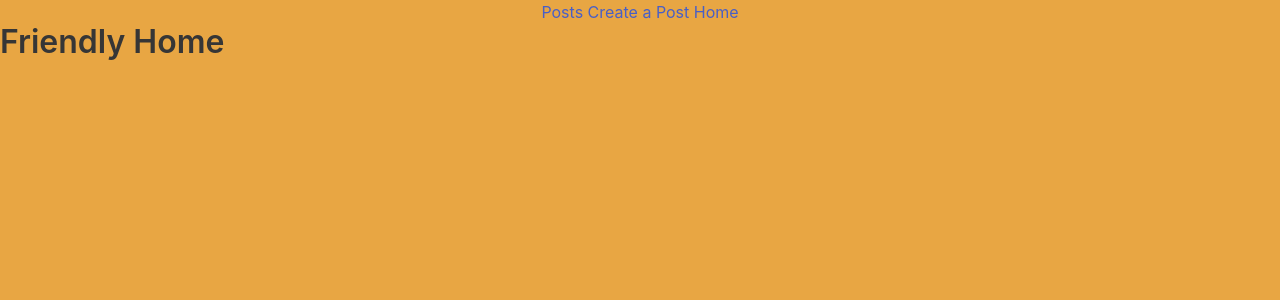
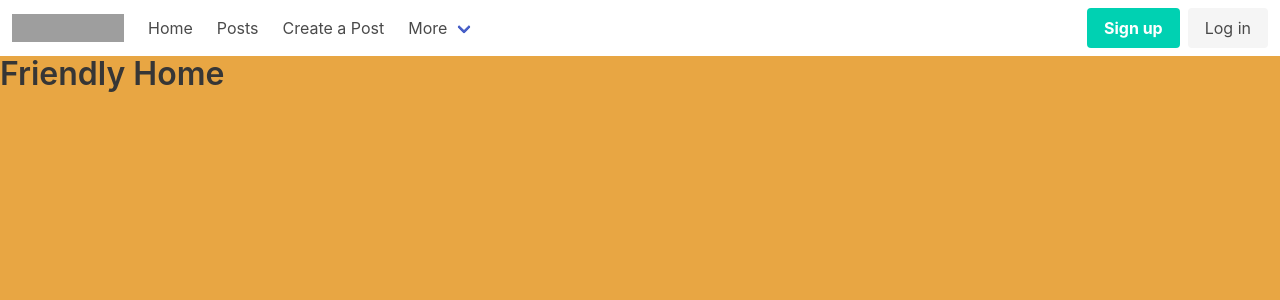
Before and after one commit to raymondborel/FriendlyDjangoApp, a Django app: page / in a window 1280 px wide. Shown: the top 300 px of the page. Run offline with Django 4.2, Linux system fonts and the light colour scheme; grey boxes are pictures that could not be loaded.

Commit message:
Updated Nav Bar

```diff
--- a/friendly_project/settings.py
+++ b/friendly_project/settings.py
@@ -49,6 +49,8 @@ MIDDLEWARE = [
     'django.contrib.messages.middleware.MessageMiddleware',
     'django.middleware.clickjacking.XFrameOptionsMiddleware',
 ]
+
+LOGIN_REDIRECT_URL = '/posts/'
 
 ROOT_URLCONF = 'friendly_project.urls'
 
--- a/main_app/templates/base.html
+++ b/main_app/templates/base.html
@@ -18,12 +18,70 @@
     <title>Friendly - {% block title %}{% endblock %}</title>
   </head>
   <body>
-    <div class="has-text-centered">
-      <a href="/posts">Posts</a>
-      <a href="/posts/new">Create a Post</a>
-      <a class="has-text-centered" href="/">Home</a>
-    </div>
+    <nav class="navbar" role="navigation" aria-label="main navigation">
+      <div class="navbar-brand">
+        <a class="navbar-item" href="https://bulma.io">
+          <img src="https://bulma.io/images/bulma-logo.png" width="112" height="28">
+        </a>
 
-    {% block content %}{% endblock %}
-  </body>
+        <a role="button" class="navbar-burger" aria-label="menu" aria-expanded="false" data-target="navbarBasicExample">
+          <span aria-hidden="true"></span>
+          <span aria-hidden="true"></span>
+          <span aria-hidden="true"></span>
+        </a>
+      </div>
+
+      <div id="navbarBasicExample" class="navbar-menu">
+        <div class="navbar-start">
+          <a href="/" class="navbar-item">
+            Home
+          </a>
+
+          <a href="/posts" class="navbar-item">
+            Posts
+          </a>
+
+          <a href="/posts/new" class="navbar-item">
+            Create a Post
+          </a>
+
+          <div class="navbar-item has-dropdown is-hoverable">
+            <a class="navbar-link">
+              More
+            </a>
+
+            <div class="navbar-dropdown">
+              <a class="navbar-item">
+                About
+              </a>
+              <a class="navbar-item">
+                Jobs
+              </a>
+              <a class="navbar-item">
+                Contact
+              </a>
+              <hr class="navbar-divider">
+              <a class="navbar-item">
+                Report an issue
+              </a>
+            </div>
+          </div>
+        </div>
+
+        <div class="navbar-end">
+          <div class="navbar-item">
+            <div class="buttons">
+              <a class="button is-primary">
+                <strong>Sign up</strong>
+              </a>
+              <a class="button is-light">
+                Log in
+              </a>
+            </div>
+          </div>
+        </div>
+      </div>
+    </nav>
+  {% block content %}{% endblock %}
+</body>
 </html>
```
Also changed, not shown: main_app/templates/registration/login.html (added, +10 -0 lines).
